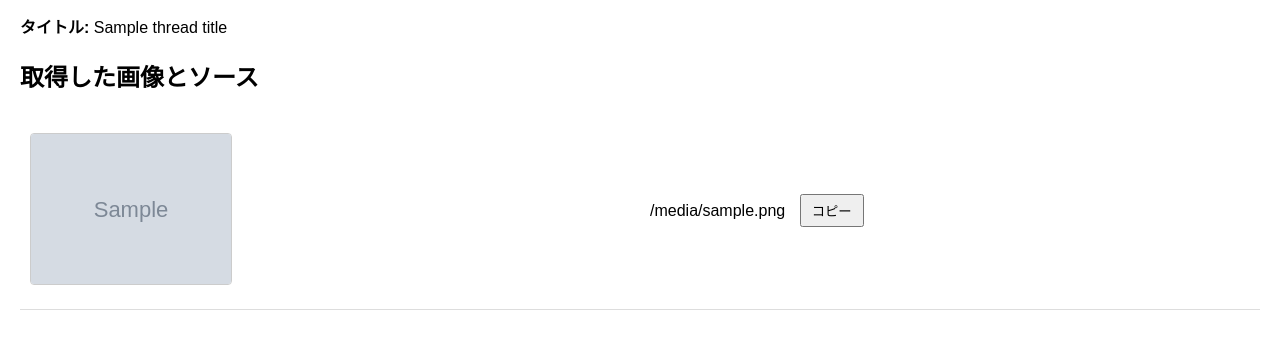
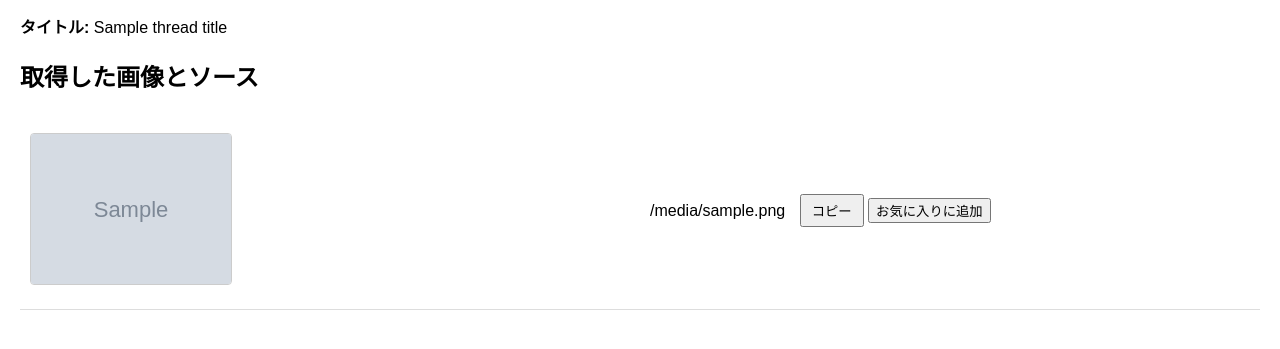
Before and after one commit to channkenn/animan_image, a Flask app: template templates/index.html in a window 1280 px wide. Shown: the part 210-559 px from the top of the page. Run offline with Flask 3, Linux system fonts and the light colour scheme; the template is opened without the code that fills it: most values are stand-ins (such as "Sample title", 1, 10 or a date in 2020); grey boxes marked "Sample" are stand-in pictures.

Commit message:
Update index.html

```diff
--- a/templates/index.html
+++ b/templates/index.html
@@ -47,6 +47,8 @@
                     <div class="cell">
                         <span>{{ src }}</span>
                         <button class="copy-btn" onclick="copyToClipboard('{{ src }}')">コピー</button>
+                        <button class="favorite-btn" onclick="addToFavorites('{{ src }}', '{{ thread_url }}')">お気に入りに追加</button>
+
                     </div>
                 </div>
             {% endfor %}
```
